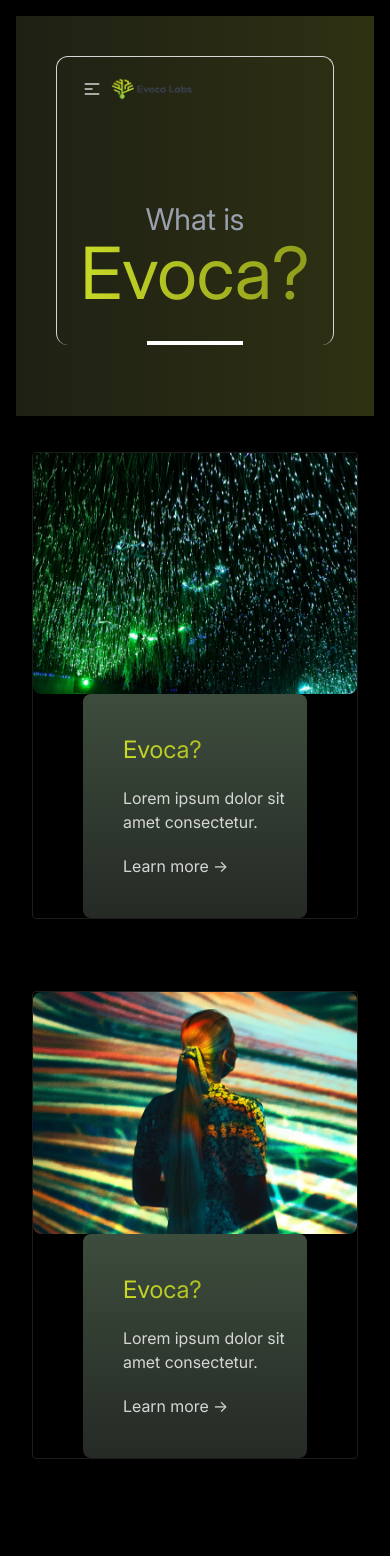
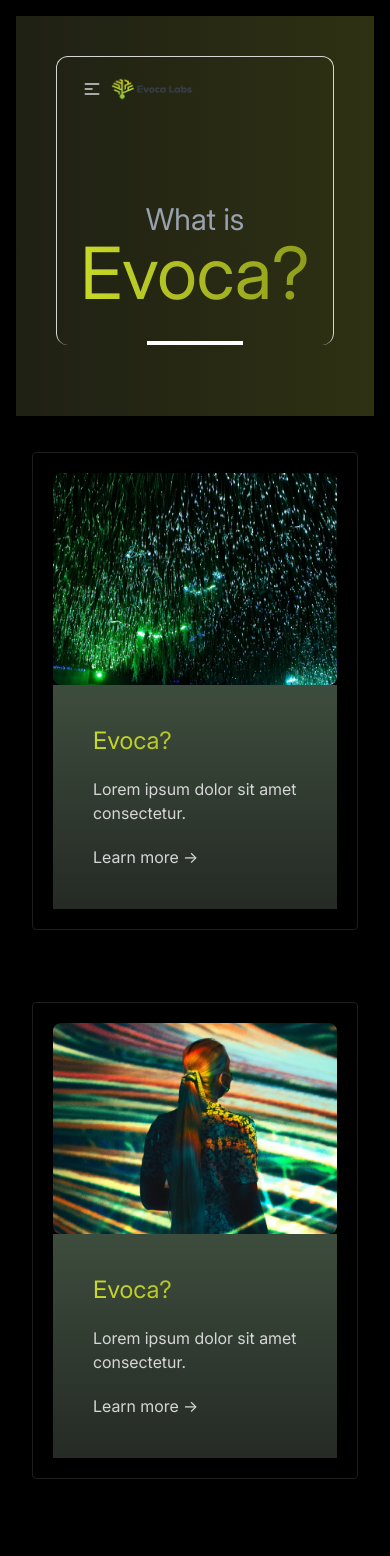
Before and after one commit to FazleRifat121/evoca-lab, a React (Vite) app: page /about in a window 390 px wide. Shown: the top 1556 px of the page. Built offline with nearby package versions, Linux system fonts and the light colour scheme.

Commit message:
about page fixed

```diff
--- a/src/pages/About/Hero/Hero.jsx
+++ b/src/pages/About/Hero/Hero.jsx
@@ -6,13 +6,13 @@
     <div>
       <div className="w-full lg:w-[1070px] lg:mx-auto p-4 ">
         <div className="my-5 border border-[#1C1D1C] rounded ">
-          <div className=" md:p-10">
+          <div className="p-5 md:p-10">
             <div className="flex flex-col lg:flex-row items-center">
               <img
                 src={card1}
-                className="w-[400px] md:max-w-sm rounded-lg shadow-2xl"
+                className="md:w-[400px]  rounded-lg shadow-2xl"
               />
-              <div className="texts bg-linear-0 from-[#252A25] to-[#3D4D3D] h-56 w-56 md:w-[549px] md:h-[235px] flex justify-center space-y-5 flex-col font-inter rounded-lg ">
+              <div className="texts bg-linear-0 from-[#252A25] to-[#3D4D3D] h-56  md:w-[549px] md:h-[235px] flex justify-center space-y-5 flex-col font-inter md:rounded-lg ">
                 <h1 className="bg-clip-text text-transparent bg-gradient-to-r from-[#C8DA27] to-[#8F9C1C] text-2xl ml-10">
                   Evoca?
                 </h1>
@@ -26,13 +26,13 @@
 
       <div className="w-full lg:w-[1070px] lg:mx-auto p-4 ">
         <div className="my-5 border border-[#1C1D1C] rounded ">
-          <div className=" md:p-10">
+          <div className="p-5 md:p-10">
             <div className="flex  flex-col lg:flex-row-reverse items-center">
               <img
                 src={card2}
-                className="w-[400px] md:max-w-sm rounded-lg shadow-2xl"
+                className="md:w-[400px]  rounded-lg shadow-2xl"
               />
-              <div className="texts bg-linear-0 from-[#252A25] to-[#3D4D3D] h-56 w-56 md:w-[549px] md:h-[235px] flex justify-center space-y-5 flex-col font-inter rounded-lg ">
+              <div className="texts bg-linear-0 from-[#252A25] to-[#3D4D3D] h-56 md:w-[549px] md:h-[235px] flex justify-center space-y-5 flex-col font-inter md:rounded-lg ">
                 <h1 className="bg-clip-text text-transparent bg-gradient-to-r from-[#C8DA27] to-[#8F9C1C] text-2xl ml-10">
                   Evoca?
                 </h1>
--- a/src/shared/Navbar/Navbar.jsx
+++ b/src/shared/Navbar/Navbar.jsx
@@ -33,7 +33,7 @@
   return (
     <div className="navbar font-inter ">
       <div className="navbar-start">
-        <div className="md:hidden mr-10">
+        <div className="lg:hidden mr-10">
           <Sidebar></Sidebar>
         </div>
         <a href="/">
```
